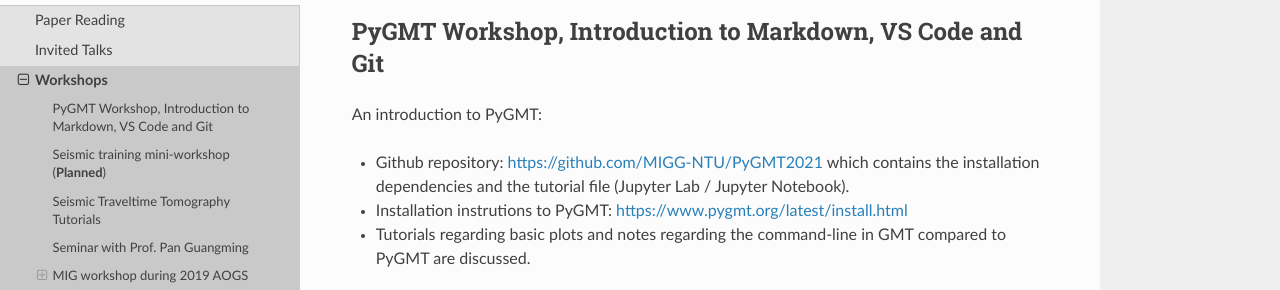
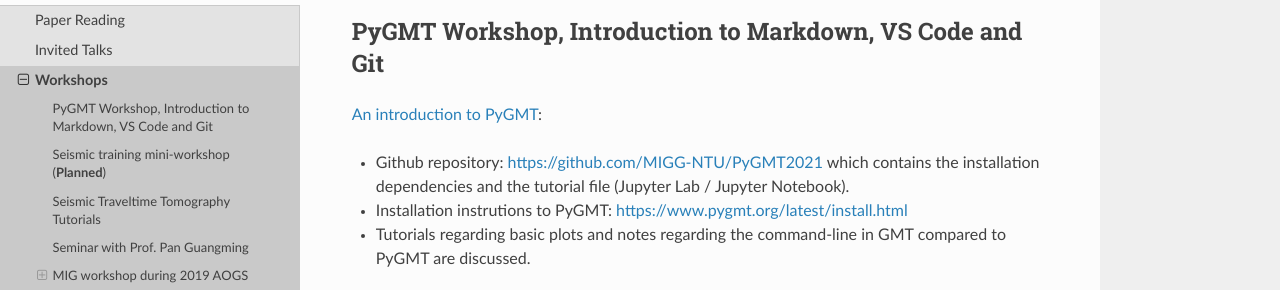
Before and after one commit to MIGG-NTU/MIG_Docs, a Sphinx documentation site: the page built from source/groupmeeting/workshops.rst, in a window 1280 px wide and 900 px high. Shown: the part 218-508 px from the top of the window. Built offline with Sphinx 7.4.7 and the Read the Docs theme 2.0.0, drawn with Linux system fonts in a browser that asks for light colours; part of the change alters nothing that is shown.

```diff
--- a/source/groupmeeting/workshops.rst
+++ b/source/groupmeeting/workshops.rst
@@ -6,7 +6,7 @@ Some workshops hosted in MIG, with PPTs in MIG Google Drive (``groupmeeting.NTU/
 PyGMT Workshop, Introduction to Markdown, VS Code and Git
 ---------------------------------------------------------
 
-An introduction to PyGMT:
+`An introduction to PyGMT <https://github.com/MIGG-NTU/PyGMT2021>`__:
 
 - Github repository: https://github.com/MIGG-NTU/PyGMT2021 which contains the installation dependencies and the tutorial file (Jupyter Lab / Jupyter Notebook).
 - Installation instrutions to PyGMT: https://www.pygmt.org/latest/install.html
```
